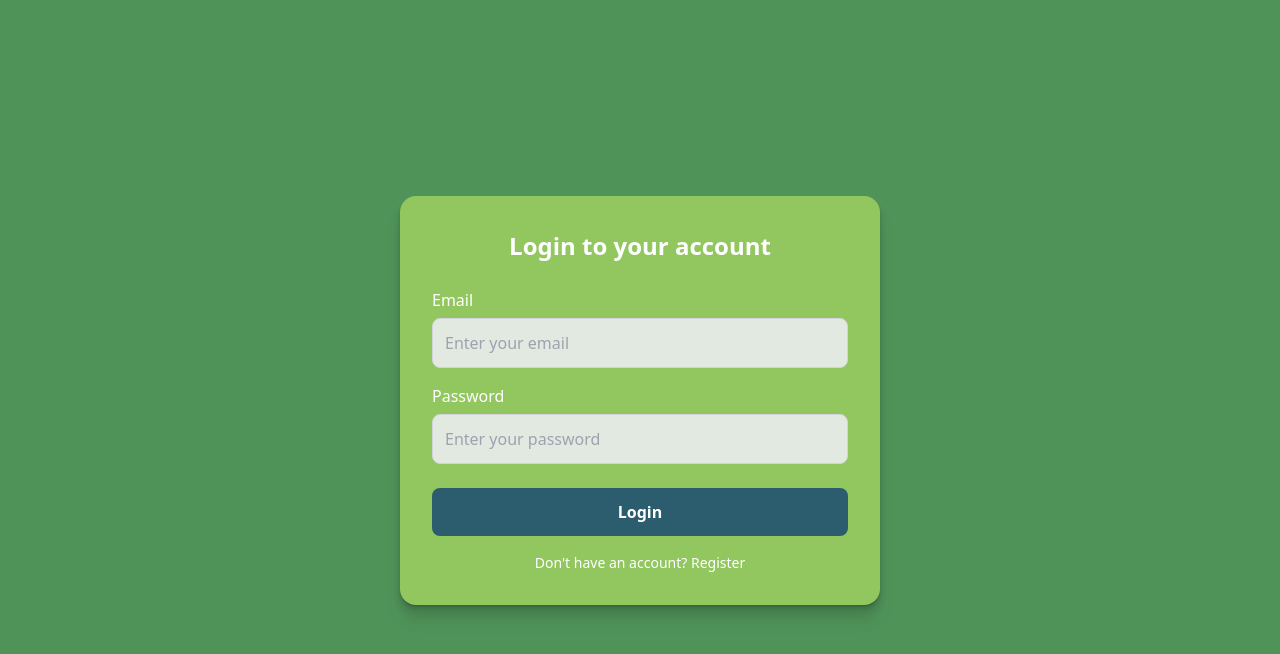
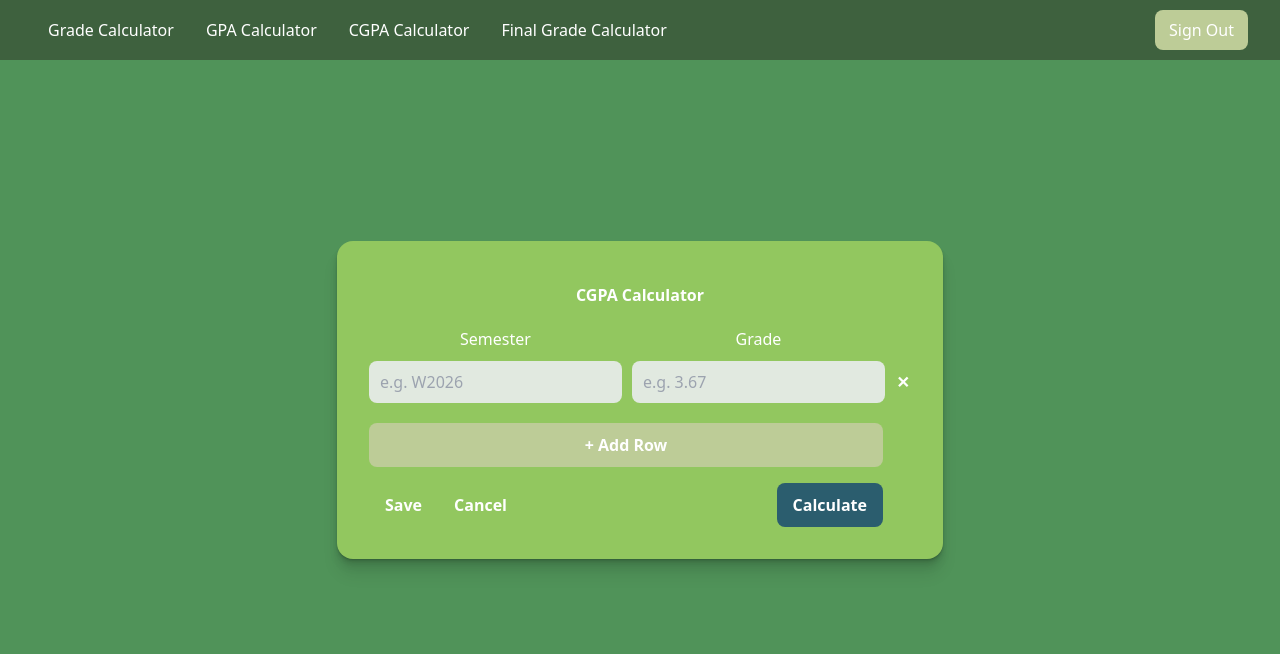
Before and after one commit to KevinKhuu27/azure, a React app in the folder frontend/: page /cgpaCalculator in a window 1280 px wide. Before the commit this address led to /login. Shown: the top 654 px of the page. Built offline with nearby package versions, Linux system fonts and the light colour scheme; no server answers; the HTML template or start-up script is replaced by a standard one.

Commit message:
Modified calculator layout

```diff
--- a/frontend/src/App.jsx
+++ b/frontend/src/App.jsx
@@ -18,10 +18,10 @@ function App() {
         <Route path="/login" element={<Login />} />
         <Route path="/register" element={<Register />} />
 
-        <Route path="/gradeCalculator" element={<ProtectedRoute><MainLayout><GradeCalculator /></MainLayout></ProtectedRoute>} />
-        <Route path="/finalGradeCalculator" element={<ProtectedRoute><MainLayout><FinalGradeCalculator /></MainLayout></ProtectedRoute>} />
-        <Route path="/gpaCalculator" element={<ProtectedRoute><MainLayout><GPACalculator /></MainLayout></ProtectedRoute>} />
-        <Route path="/cgpaCalculator" element={<ProtectedRoute><MainLayout><CGPACalculator /></MainLayout></ProtectedRoute>} />
+        <Route path="/gradeCalculator" element={<MainLayout><GradeCalculator /></MainLayout>} />
+        <Route path="/gpaCalculator" element={<MainLayout><GPACalculator /></MainLayout>} />
+        <Route path="/cgpaCalculator" element={<MainLayout><CGPACalculator /></MainLayout>} />
+        <Route path="/finalGradeCalculator" element={<MainLayout><FinalGradeCalculator /></MainLayout>} />
       </Routes>
     </AuthProvider>
   );
--- a/frontend/src/Calculator.css
+++ b/frontend/src/Calculator.css
@@ -36,19 +36,23 @@ input:focus {
 
 .calculator-result {
   display: grid;
-  gap: 10px;
   margin-top: 10px;
   text-align: left;
   color: white;
 }
 
-.calculator-result hr {
-  padding: 5px;
+.calculator-result-header {
+  font-size: 3rem;
+  font-weight: 600;
+  justify-self: center;
+  padding-top: 32px;
 }
 
-.calculator-result-header {
+.calculator-result-subheader {
   font-size: 1.5rem;
   font-weight: 600;
+  justify-self: center;
+  padding-bottom: 32px;
 }
 
 .calculator-result input {
@@ -64,19 +68,95 @@ input:focus {
   color: white;
 }
 
-.calculator-actions {
-  display: flex;
-  margin-top: 32px;
+.add-row {
+  width: 100%;
 }
 
-.calculator-actions button {
-  padding: 8px 13px;
+.add-row button {
+  padding: 10px 16px;
+  border: none;
+  border-radius: 8px;
+  cursor: pointer;
+  width: 100%;
+  background-color: #BDCC97;
+}
+
+.add-row button:hover {
+  background-color: #223E42;
+}
+
+.action-buttons {
+  display: flex;
+  gap: 16px;
+  justify-content: space-between;
+  border: none;
+  border-radius: 8px;
+  transition: background-color 0.2s, color 0.2s;
+}
+
+.actions-buttons button:hover {
+  background-color: #223E42;
+}
+
+.save-actions {
+  display: flex;
+}
+
+.save-actions button {
   border: none;
   border-radius: 8px;
   cursor: pointer;
   transition: background-color 0.2s, color 0.2s;
+  background-color: transparent;
 }
 
-.calculator-actions button:hover {
+.save-actions button:hover {
   background-color: #223E42;
 }
+
+.export-section {
+  display: flex;
+  justify-content: center;
+  align-items: center;
+}
+
+.export-section input {
+  padding: 8px 10px;
+  border-radius: 8px;
+  border: 1px solid transparent;
+  background-color: #E1E9E0;
+  color: #223E42;
+  outline: none;
+  transition: border-color 0.2s, box-shadow 0.2s;
+  height: 100%;
+}
+
+.export-section input:focus {
+  border-color: #E1E9E0;
+  box-shadow: 0 0 0 1px #d1d5db;
+}
+
+.calculate-button {
+  background-color: #2B5D6E;
+  border: none;
+  border-radius: 8px;
+  transition: background-color 0.2s, color 0.2s;
+}
+
+.calculate-button:hover {
+  background-color: #223E42;
+}
+
+.export-button {
+  display: flex;
+  background-color: #2B5D6E;
+  border: none;
+  border-radius: 8px;
+  transition: background-color 0.2s, color 0.2s;
+  margin-left: 12px;
+  padding: 10px 16px;
+}
+
+.export-button:hover {
+  background-color: #223E42;
+}
--- a/frontend/src/FinalGradeCalculator.css
+++ b/frontend/src/FinalGradeCalculator.css
@@ -40,3 +40,7 @@
   align-items: center;
   text-align: left;
 }
+
+.calculator-result hr {
+  margin-top: 8px;
+}
--- a/frontend/src/GPACalculator.css
+++ b/frontend/src/GPACalculator.css
@@ -1,7 +1,9 @@
 .gpa-calculator-actions {
-  display: flex;
-  justify-content: space-between;
+  display: grid;
   margin-top: 20px;
+  gap: 16px;
+  font-weight: 600;
+  align-items: center;
   padding-right: 28px;
 }
 
@@ -10,28 +12,6 @@
   border: none;
   border-radius: 8px;
   cursor: pointer;
-}
-
-.gpa-calculator-actions button:first-child {
-  color: white;
-  transition: background-color 0.2s, color 0.2s;
-  background-color: #BDCC97
-}
-
-.gpa-calculator-actions button:first-child:hover {
-  background-color: #223E42;
-}
-
-.gpa-calculator-actions button:last-child {
-  background: #2B5D6E;
-  color: white;
-  font-weight: 600;
-  transition: background-color 0.2s, color 0.2s;
-}
-
-.gpa-calculator-actions button:last-child:hover {
-  background-color: #223E42;
-  color: white;
 }
 
 .gpa-calculator-columns-header {
@@ -49,3 +29,8 @@
   gap: 10px;
   margin-bottom: 10px;
 }
+
+.gpa-calculator-hr {
+  margin-top: 8px;
+  margin-right: 26px;
+}
--- a/frontend/src/GradeCalculator.css
+++ b/frontend/src/GradeCalculator.css
@@ -14,11 +14,12 @@
 }
 
 .grade-calculator-actions {
-  display: flex;
-  justify-content: space-between;
+  display: grid;
   margin-top: 20px;
-  padding-right: 30px;
+  gap: 16px;
   font-weight: 600;
+  align-items: center;
+  padding-right: 26px;
 }
 
 .grade-calculator-actions button {
@@ -26,24 +27,10 @@
   border: none;
   border-radius: 8px;
   cursor: pointer;
+  width: 100%;
 }
 
-.grade-calculator-actions button:last-child {
-  background-color: #2B5D6E;
-  color: white;
-  transition: background-color 0.2s, color 0.2s;
+.grade-calculator-hr {
+  margin-top: 8px;
+  margin-right: 26px;
 }
-
-.grade-calculator-actions button:last-child:hover {
-  background-color: #223E42;
-}
-
-.grade-calculator-actions button:first-child {
-  color: white;
-  transition: background-color 0.2s, color 0.2s;
-  background-color: #BDCC97;
-}
-
-.grade-calculator-actions button:first-child:hover {
-  background-color: #223E42;
-}
--- a/frontend/src/components/Navbar.jsx
+++ b/frontend/src/components/Navbar.jsx
@@ -25,14 +25,14 @@ export default function Navbar() {
         <button className="nav-btn" onClick={() => navigate("/gradeCalculator")}>
           Grade Calculator
         </button>
-        <button className="nav-btn" onClick={() => navigate("/finalGradeCalculator")}>
-          Final Grade Calculator
-        </button>
         <button className="nav-btn" onClick={() => navigate("/gpaCalculator")}>
           GPA Calculator
         </button>
         <button className="nav-btn" onClick={() => navigate("/cgpaCalculator")}>
           CGPA Calculator
+        </button>
+        <button className="nav-btn" onClick={() => navigate("/finalGradeCalculator")}>
+          Final Grade Calculator
         </button>
       </div>
 
--- a/frontend/src/pages/CGPACalculator.jsx
+++ b/frontend/src/pages/CGPACalculator.jsx
@@ -156,18 +156,26 @@ export default function CGPACalculator() {
             ))}
 
             <div className="gpa-calculator-actions">
-                <button onClick={addRow}>+ Add Row</button>
-                <button onClick={calculateAverage}>Calculate</button>
-            </div>
-
-            <div className="calculator-actions">
-                <button onClick={save}>Save</button>
-                <button onClick={loadEntries}>Cancel</button>
+                <div className="add-row">
+                    <button onClick={addRow}>+ Add Row</button>
+                </div>
+                <div className="action-buttons">
+                    <div className="save-actions">
+                        <button onClick={save}>Save</button>
+                        <button onClick={loadEntries}>Cancel</button>
+                    </div>
+                    <div className="calculate-button">
+                        <button onClick={calculateAverage}>Calculate</button>
+                    </div>
+                </div>
             </div>
 
             {result && (
                 <div className="calculator-result">
-                Final Grade: <strong>{result}</strong>
+                    <hr className="gpa-calculator-hr"/>
+                    <div className="calculator-result-header">
+                        <strong>{result}</strong>
+                    </div>
                 </div>
             )}
         </div>
--- a/frontend/src/pages/FinalGradeCalculator.jsx
+++ b/frontend/src/pages/FinalGradeCalculator.jsx
@@ -53,7 +53,10 @@ export default function FinalGradeCalculator() {
 
             {result && (
                 <div className="calculator-result">
-                Required Final Exam Grade: <strong>{result}%</strong>
+                    <hr />
+                    <div className="calculator-result-header">
+                        <strong>{result}%</strong>
+                    </div>
                 </div>
             )}
         </div>
--- a/frontend/src/pages/GPACalculator.jsx
+++ b/frontend/src/pages/GPACalculator.jsx
@@ -156,18 +156,26 @@ export default function GPACalculator() {
             ))}
 
             <div className="gpa-calculator-actions">
-                <button onClick={addRow}>+ Add Row</button>
-                <button onClick={calculateAverage}>Calculate</button>
-            </div>
-
-            <div className="calculator-actions">
-                <button onClick={save}>Save</button>
-                <button onClick={loadEntries}>Cancel</button>
+                <div className="add-row">
+                    <button onClick={addRow}>+ Add Row</button>
+                </div>
+                <div className="action-buttons">
+                    <div className="save-actions">
+                        <button onClick={save}>Save</button>
+                        <button onClick={loadEntries}>Cancel</button>
+                    </div>
+                    <div className="calculate-button">
+                        <button onClick={calculateAverage}>Calculate</button>
+                    </div>
+                </div>
             </div>
 
             {result && (
                 <div className="calculator-result">
-                    Final Grade: <strong>{result}</strong>
+                    <hr className="gpa-calculator-hr"/>
+                    <div className="calculator-result-header">
+                        <strong>{result}</strong>
+                    </div>
                 </div>
             )}
         </div>
--- a/frontend/src/pages/GradeCalculator.jsx
+++ b/frontend/src/pages/GradeCalculator.jsx
@@ -225,21 +225,27 @@ export default function GradeCalculator() {
       ))}
 
       <div className="grade-calculator-actions">
+        <div className="add-row">
           <button onClick={addRow}>+ Add Row</button>
+        </div>
+        <div className="action-buttons">
+          <div className="save-actions">
+            <button onClick={save}>Save</button>
+            <button onClick={loadEntries}>Cancel</button>
+          </div>
+          <div className="calculate-button">
             <button onClick={calculateAverage}>Calculate</button>
           </div>
-
-      <div className="calculator-actions">
-        <button onClick={save}>Save</button>
-        <button onClick={loadEntries}>Cancel</button>
+        </div>
       </div>
 
       {result && (
         <div className="calculator-result">
-          <hr />
-          <div className="calculator-result-header">Final Grade: <strong>{(result * 100 / 4.33).toFixed(2)}% ({result}/4.33)</strong></div>
+          <hr className="grade-calculator-hr"/>
+          <div className="calculator-result-header"><strong>{(result * 100 / 4.33).toFixed(2)}%</strong></div>
+          <div className="calculator-result-subheader">({result}/4.33)</div>
           <div className="export-section">
-            Export to GPA Calculator as:
+            Export to GPA as:
             <input
               id="exportTarget"
               type="text"
@@ -248,11 +254,11 @@ export default function GradeCalculator() {
               onChange={(e) => setExportTarget(e.target.value)}
               disabled={loading}
             />
-          </div>
-          <div className="grade-calculator-actions" style={{ marginTop: 20 }}>
+            <div className="export-button">
               <button onClick={exportToGPA} disabled={loading}>
                 {loading ? "Exporting..." : "Export"}
               </button>
+            </div>
           </div>
         </div>
       )}
```
Lines whose indentation alone changed are shown as unchanged.
